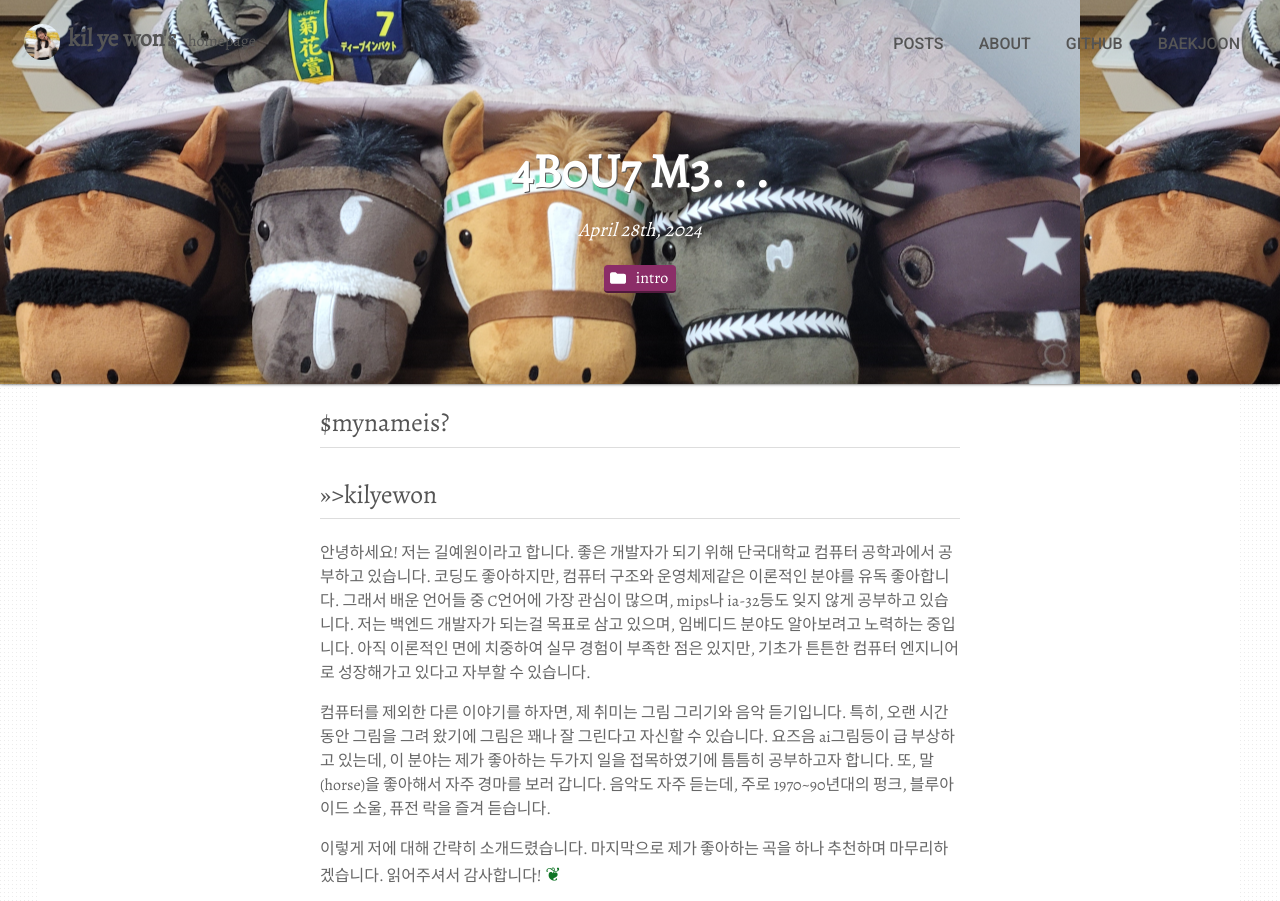
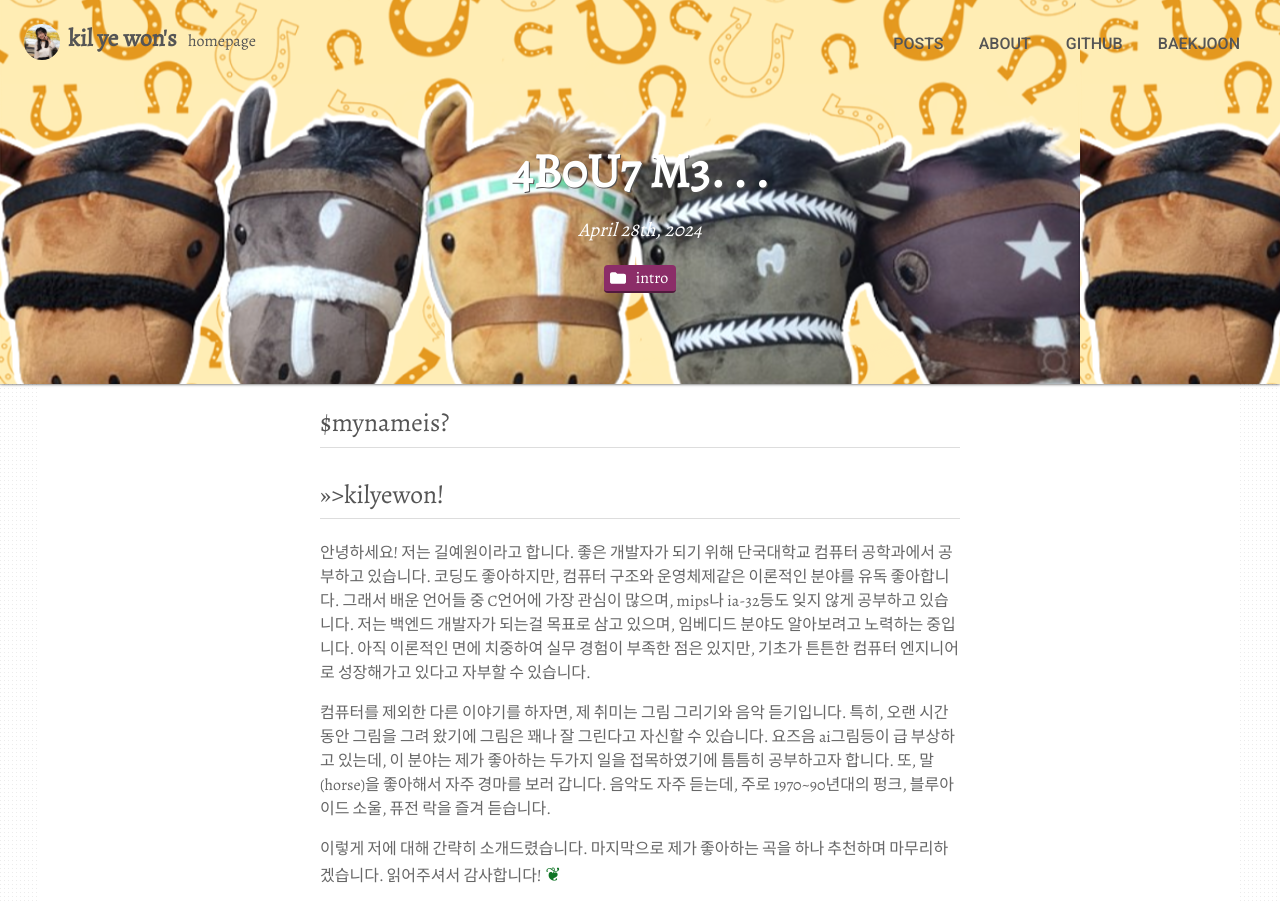
Before and after one commit to okprocesser/okprocesser.github.io, a Jekyll site: the page built from _posts/2024-04-28-introduce-myself.md, in a window 1280 px wide, cut to the strip 0-901 px from the top of the page. Built offline with Jekyll 4.4.1, drawn with Linux system fonts in a browser that asks for light colours.

Commit message:
changeheader

```diff
--- a/_posts/2024-04-28-introduce-myself.md
+++ b/_posts/2024-04-28-introduce-myself.md
@@ -2,11 +2,12 @@
 title: 4B0U7 M3. . .
 teaser: 간단한 자기 소개 토막글
 category: intro
+
 ---
 
 
 ## $mynameis?
-## >>>kilyewon
+## >>>kilyewon!
 
 
 
```
Also changed, not shown: _posts/2024-04-26-my-artwork.md (+1 -0 lines), i/header.png.
